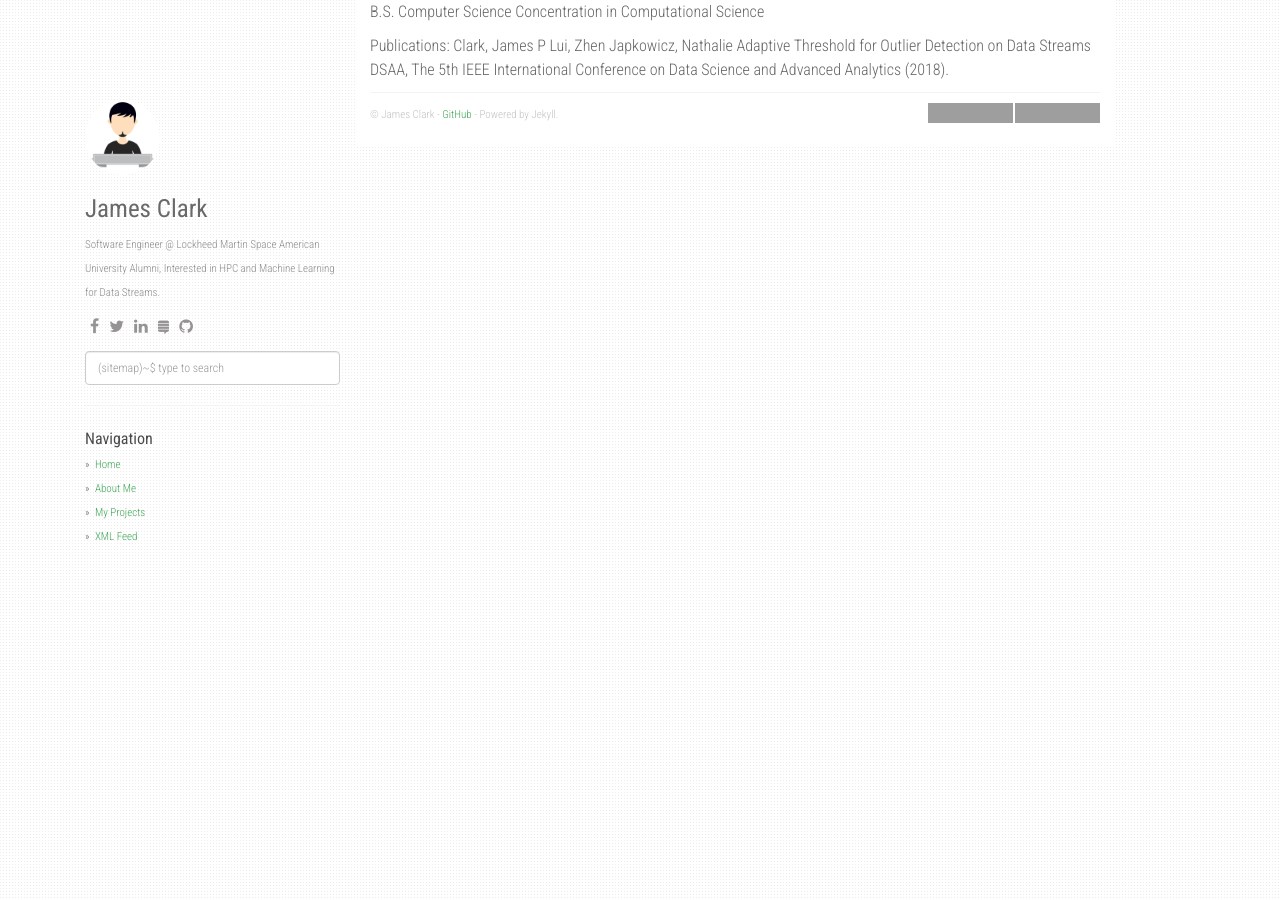
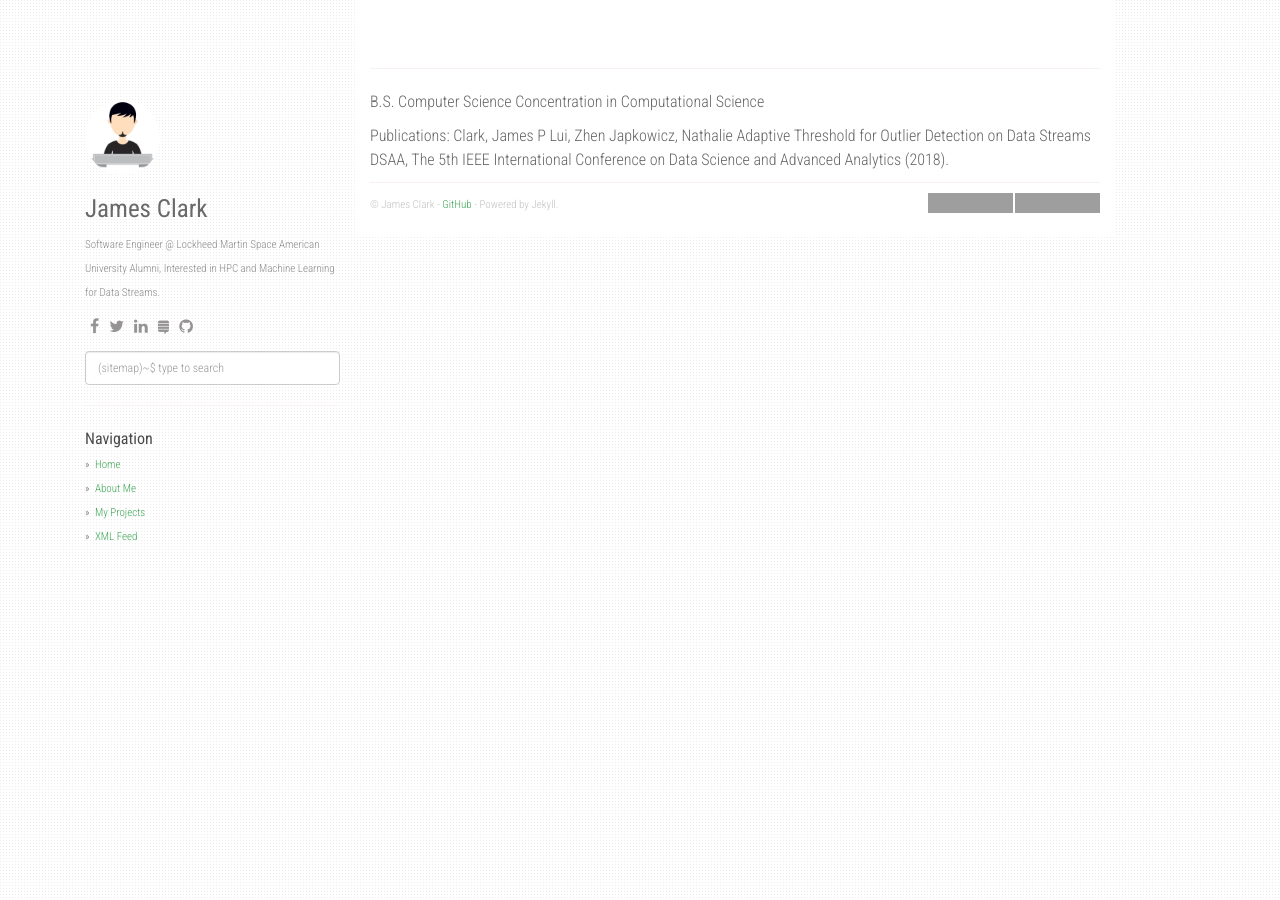
Before and after one commit to agusmakmun/agusmakmun.github.io, a Jekyll site: the page built from index.md, in a window 1280 px wide. Built offline with Jekyll 4.4.1, drawn with Linux system fonts in a browser that asks for light colours; nearby versions of some CDN libraries; grey boxes are pictures that could not be loaded.

Commit message:
Added padding to top of index

```diff
--- a/index.md
+++ b/index.md
@@ -1,6 +1,10 @@
 ---
 layout: default
 permalink: /
+---
+<!-- <h1>{{ site.title }}</h1> -->
+<br><br>
+
 ---
 
 
```
